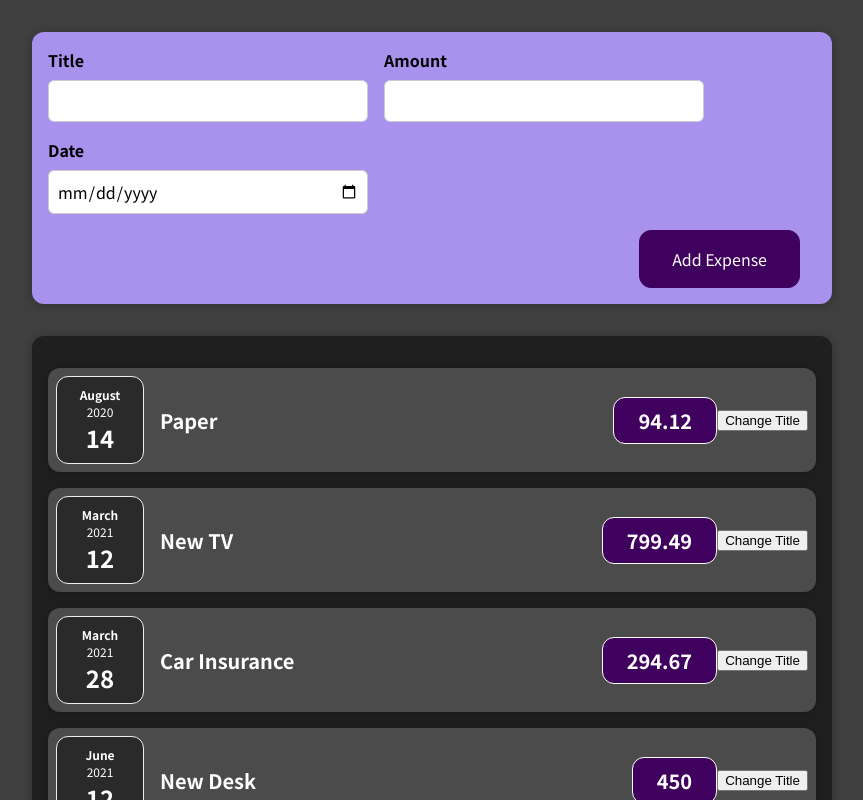
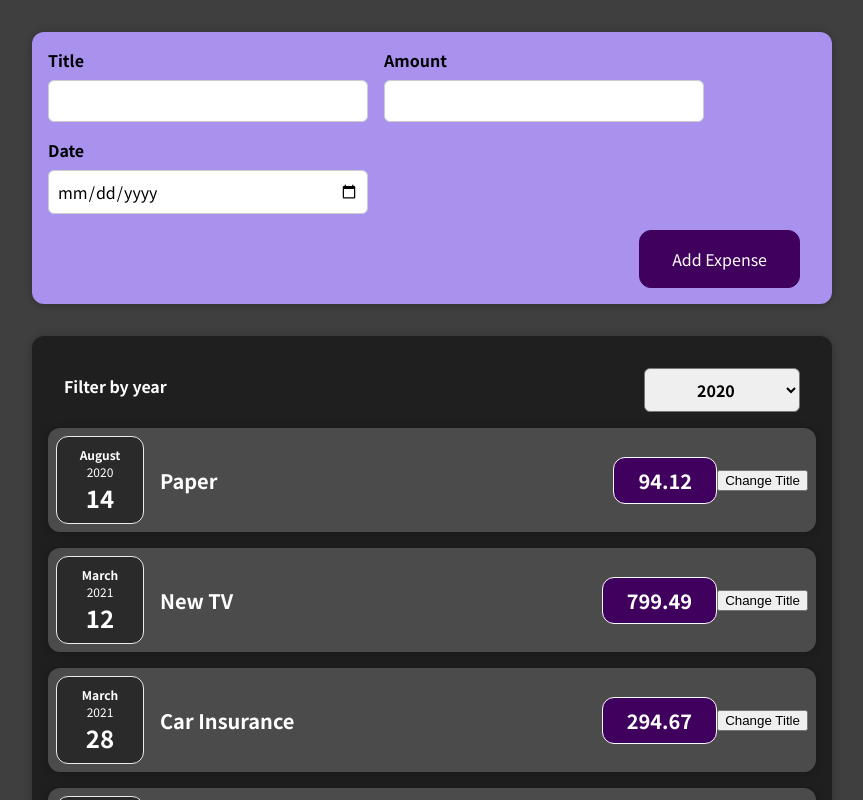
Before and after one commit to lextirajoh/react-the-complete-guide, a React (Create React App) app: page / in a window 1280 px wide. Shown: the top 800 px of the page, without its empty margins (208-1071 px from the left). Built offline with nearby package versions, Linux system fonts and the light colour scheme.

Commit message:
Finish assignment 2

```diff
--- a/src/components/Expenses/Expenses.js
+++ b/src/components/Expenses/Expenses.js
@@ -1,10 +1,20 @@
+import React, { useState } from 'react';
 import ExpenseItem from './ExpenseItem';
 import Card from '../UI/Card';
-import './Expenses.css'
+import ExpensesFilter from './ExpensesFilter';
+import './Expenses.css';
 
-function Expenses({expenses}) {
+function Expenses({ expenses }) {
+  const [filteredYear, setFilteredYear] = useState('2020');
+
+  function handleShowYear(selectedYear) {
+    setFilteredYear(selectedYear);
+  }
+
   return (
+    <div>
       <Card className="expenses">
+        <ExpensesFilter filteredYear={filteredYear} handleShowYear={handleShowYear} />
         <ExpenseItem
           title={expenses[0].title}
           amount={expenses[0].amount}
@@ -26,6 +36,7 @@
           date={expenses[3].date}
         />
       </Card>
+    </div>
   );
 }
 
--- /dev/null
+++ b/src/components/Expenses/ExpensesFilter.css
@@ -0,0 +1,24 @@
+.expenses-filter {
+  color: white;
+  padding: 0 1rem;
+}
+
+.expenses-filter__control {
+  display: flex;
+  width: 100%;
+  align-items: center;
+  justify-content: space-between;
+  margin: 1rem 0;
+}
+
+.expenses-filter label {
+  font-weight: bold;
+  margin-bottom: 0.5rem;
+}
+
+.expenses-filter select {
+  font: inherit;
+  padding: 0.5rem 3rem;
+  font-weight: bold;
+  border-radius: 6px;
+}
--- /dev/null
+++ b/src/components/Expenses/ExpensesFilter.js
@@ -0,0 +1,23 @@
+import './ExpensesFilter.css';
+
+function ExpensesFilter({filteredYear, handleShowYear}) {
+  function handleDropdownYear(e) {
+    handleShowYear(e.target.value)
+  }
+
+  return (
+    <div className="expenses-filter">
+      <div className="expenses-filter__control">
+        <label>Filter by year</label>
+        <select value={filteredYear} onChange={handleDropdownYear}>
+          <option value="2022">2022</option>
+          <option value="2021">2021</option>
+          <option value="2020">2020</option>
+          <option value="2019">2019</option>
+        </select>
+      </div>
+    </div>
+  );
+}
+
+export default ExpensesFilter;
```
Also changed, not shown: 1 other file (tests, documents, lock files or other folders). Lines whose indentation alone changed are shown as unchanged.
